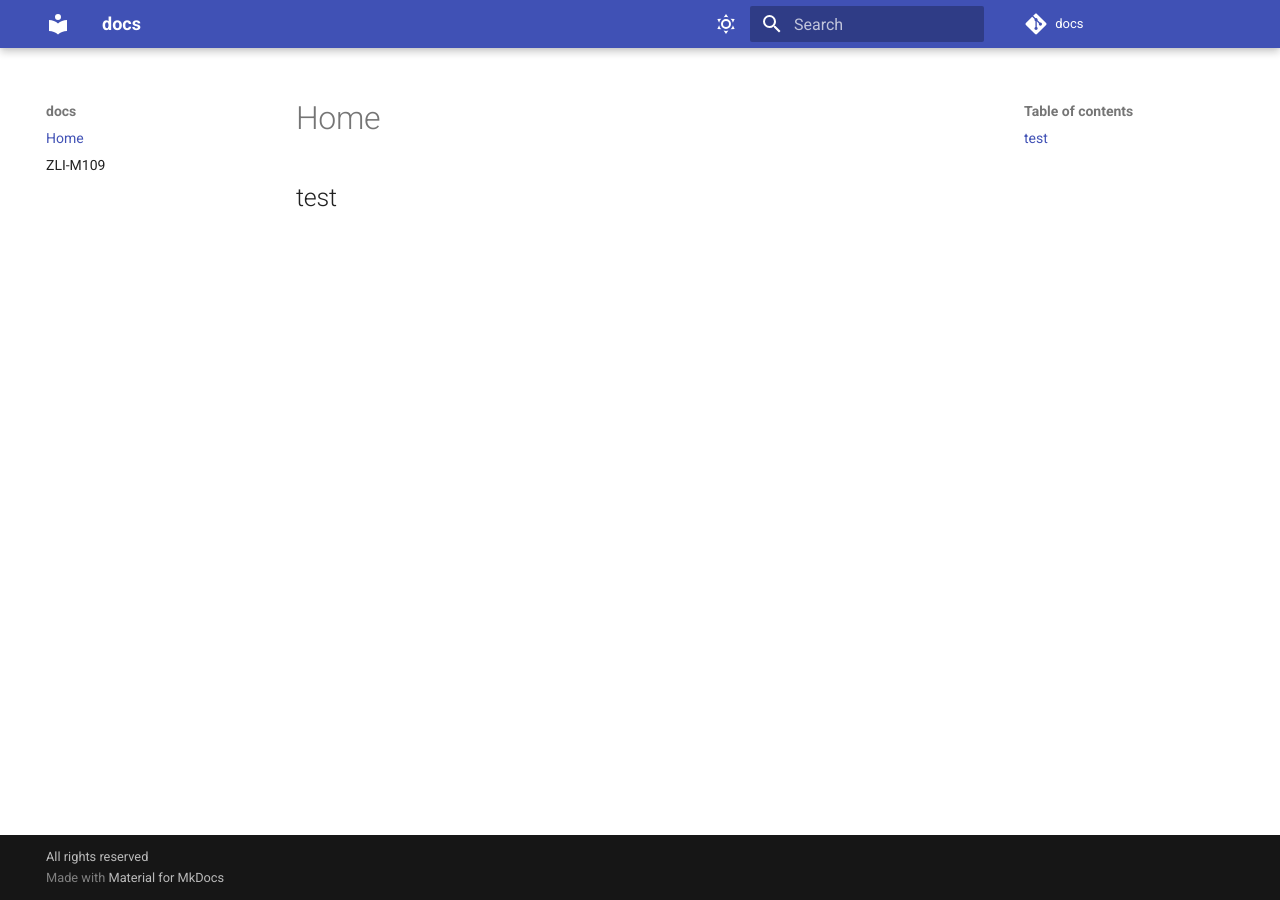
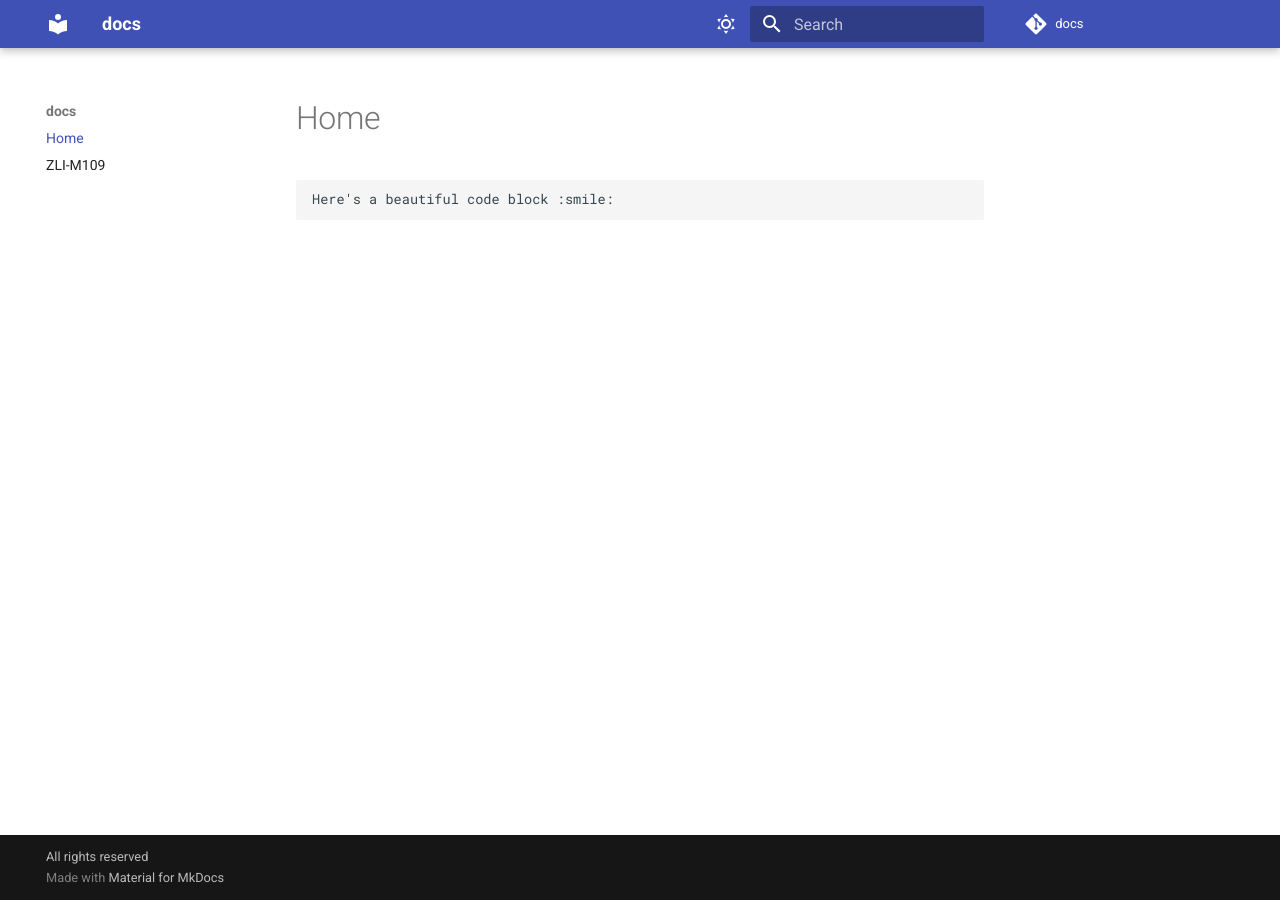
Before and after one commit to Sephley/docs, an MkDocs documentation site: the page built from docs/index.md, in a window 1280 px wide. Built offline with MkDocs 1.6.1 and Material for MkDocs 9.7.7, drawn with Linux system fonts in a browser that asks for light colours; comment, search, counter and statistics services are not loaded.

````diff
--- a/docs/index.md
+++ b/docs/index.md
@@ -1 +1,5 @@
-## test
+# Home
+
+```
+Here's a beautiful code block :smile:
+```
````
Also changed, not shown: 2 other files.
